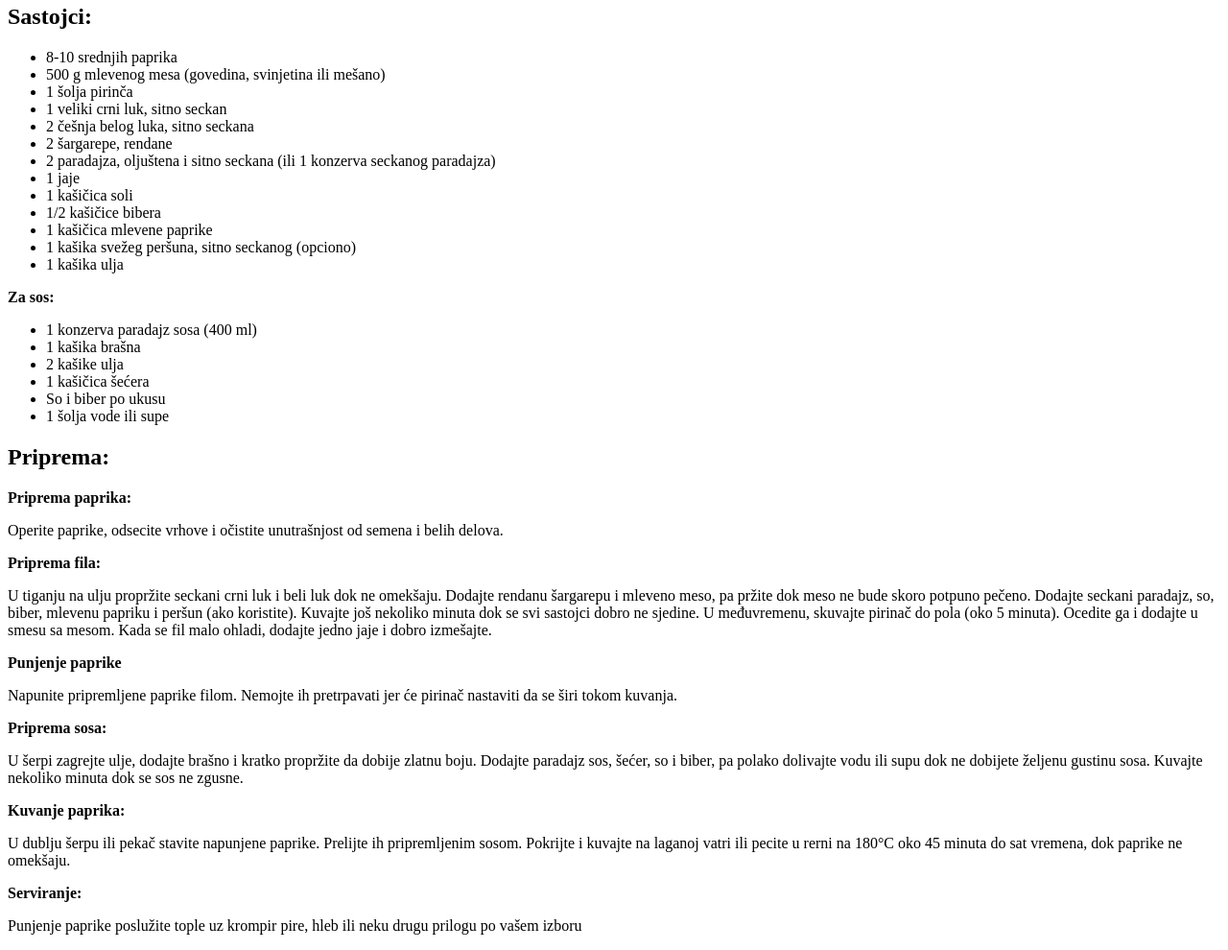
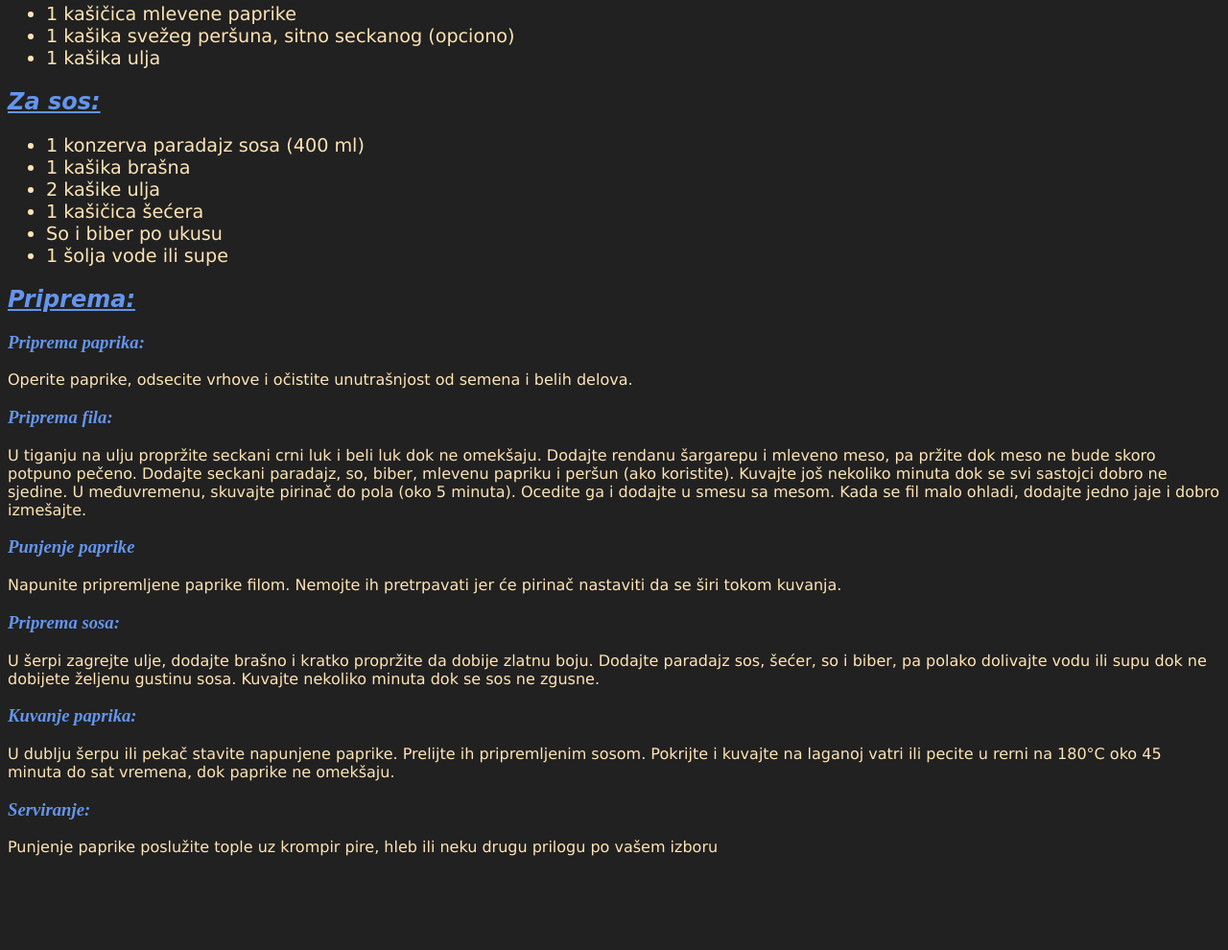
Before and after one commit to copee808/odin-recipes, a plain HTML site: page recipes/punjene_paprike.html in a window 1280 px wide. Shown: the part 667-1657 px from the top of the page at 96% size. After the commit the page ends 1575 px from the top, so only its background shows below. Drawn offline with Linux system fonts and the light colour scheme.

Commit message:
ucim css sad

```diff
--- a/recipes/punjene_paprike.html
+++ b/recipes/punjene_paprike.html
@@ -3,9 +3,11 @@
 <head>
     <meta charset="UTF-8">
     <meta name="viewport" content="width=device-width, initial-scale=1.0">
+    <link rel="stylesheet" href="styles.css">
     <title>Punjene papriike</title>
 </head>
 <body>
+    <div>
         <h1>Punjene paprike</h1>
             <img src="../images/punjene_paprike.jpg">
                 <p><strong>Punjene paprike</strong> su jelo koje je poznato širom sveta.
@@ -26,7 +28,7 @@
                 <li>1 kašika svežeg peršuna, sitno seckanog (opciono)</li>
                 <li>1 kašika ulja</li>
             </ul>
-    <p><strong>Za sos:</strong></p>
+        <h2>Za sos:</h2>
             <ul>
                 <li>1 konzerva paradajz sosa (400 ml)</li>
                 <li>1 kašika brašna</li>
@@ -36,26 +38,26 @@
                 <li>1 šolja vode ili supe</li>
             </ul>
         <h2>Priprema:</h2>
-        <p><strong>Priprema paprika:</strong></p>
+            <h3>Priprema paprika:</h3>
             <p>Operite paprike, odsecite vrhove i očistite unutrašnjost od semena i belih delova.</p>
-        <p><strong>Priprema fila:</strong></p>
+            <h3>Priprema fila:</h3>
             <p>U tiganju na ulju propržite seckani crni luk i beli luk dok ne omekšaju.
                 Dodajte rendanu šargarepu i mleveno meso, pa pržite dok meso ne bude skoro potpuno pečeno.
                 Dodajte seckani paradajz, so, biber, mlevenu papriku i peršun (ako koristite).
                 Kuvajte još nekoliko minuta dok se svi sastojci dobro ne sjedine.
                 U međuvremenu, skuvajte pirinač do pola (oko 5 minuta). Ocedite ga i dodajte u smesu sa mesom.
                 Kada se fil malo ohladi, dodajte jedno jaje i dobro izmešajte.</p>
-        <p><strong>Punjenje paprike</strong></p>
+            <h3>Punjenje paprike</h3>
             <p>Napunite pripremljene paprike filom. Nemojte ih pretrpavati jer će pirinač nastaviti da se širi tokom kuvanja.</p>
-        <p><strong>Priprema sosa:</strong></p>
+            <h3>Priprema sosa:</h3>
             <p>U šerpi zagrejte ulje, dodajte brašno i kratko propržite da dobije zlatnu boju.
                 Dodajte paradajz sos, šećer, so i biber, pa polako dolivajte vodu ili supu dok ne dobijete željenu gustinu sosa.
                 Kuvajte nekoliko minuta dok se sos ne zgusne.</p>
-        <p><strong>Kuvanje paprika:</strong></p>
+            <h3>Kuvanje paprika:</h3>
             <p>U dublju šerpu ili pekač stavite napunjene paprike. Prelijte ih pripremljenim sosom.
                 Pokrijte i kuvajte na laganoj vatri ili pecite u rerni na 180°C oko 45 minuta do sat vremena, dok paprike ne omekšaju.</p>
-        <p><strong>Serviranje:</strong></p>
+            <h3>Serviranje:</h3>
             <p>Punjenje paprike poslužite tople uz krompir pire, hleb ili neku drugu prilogu po vašem izboru</p>
-
+    </div>
 </body>
 </html>
--- /dev/null
+++ b/recipes/styles.css
@@ -0,0 +1,44 @@
+body {
+    background-color: rgb(33, 33, 33);
+}
+h1 {
+    color: cornflowerblue;
+    text-align: center;
+    font-family: cursive;
+    text-decoration: underline;
+    font-style: italic;
+}
+p {
+    color: moccasin;
+    text-align:left;
+    font-family:Verdana, Geneva, Tahoma, sans-serif;
+    font-size:medium;
+}
+h2 {
+    color: cornflowerblue;
+    font-family: cursive;
+    text-decoration: underline;
+    font-style: italic;
+}
+ul {
+    color: moccasin;
+    font-size: larger;
+    font-family: Verdana, Geneva, Tahoma, sans-serif;
+}
+ol {
+    color: cornflowerblue;
+    font-size: larger;
+    font-family: Verdana, Geneva, Tahoma, sans-serif;
+}
+a {
+    color: cornflowerblue;
+}
+h3 {
+    font-family: 'Times New Roman', Times, serif;
+    color: cornflowerblue;
+    font-style: italic;
+}
+img {
+    height: auto;
+    width: 350px;
+}
```
Also changed, not shown: index.html (+8 -4 lines), recipes/pasulj.html (+4 -0 lines), 1 other file. Lines whose indentation alone changed are shown as unchanged.
